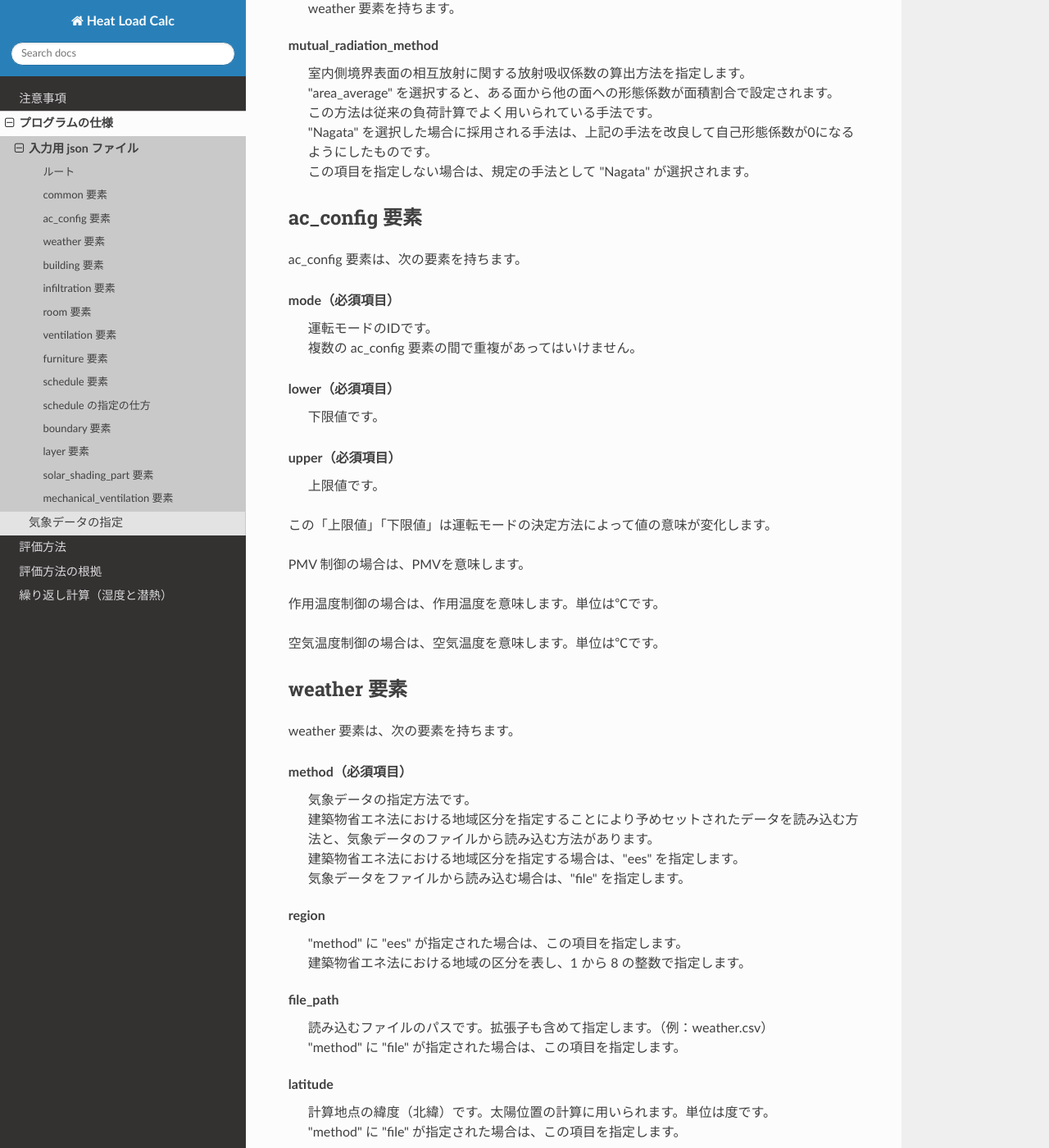
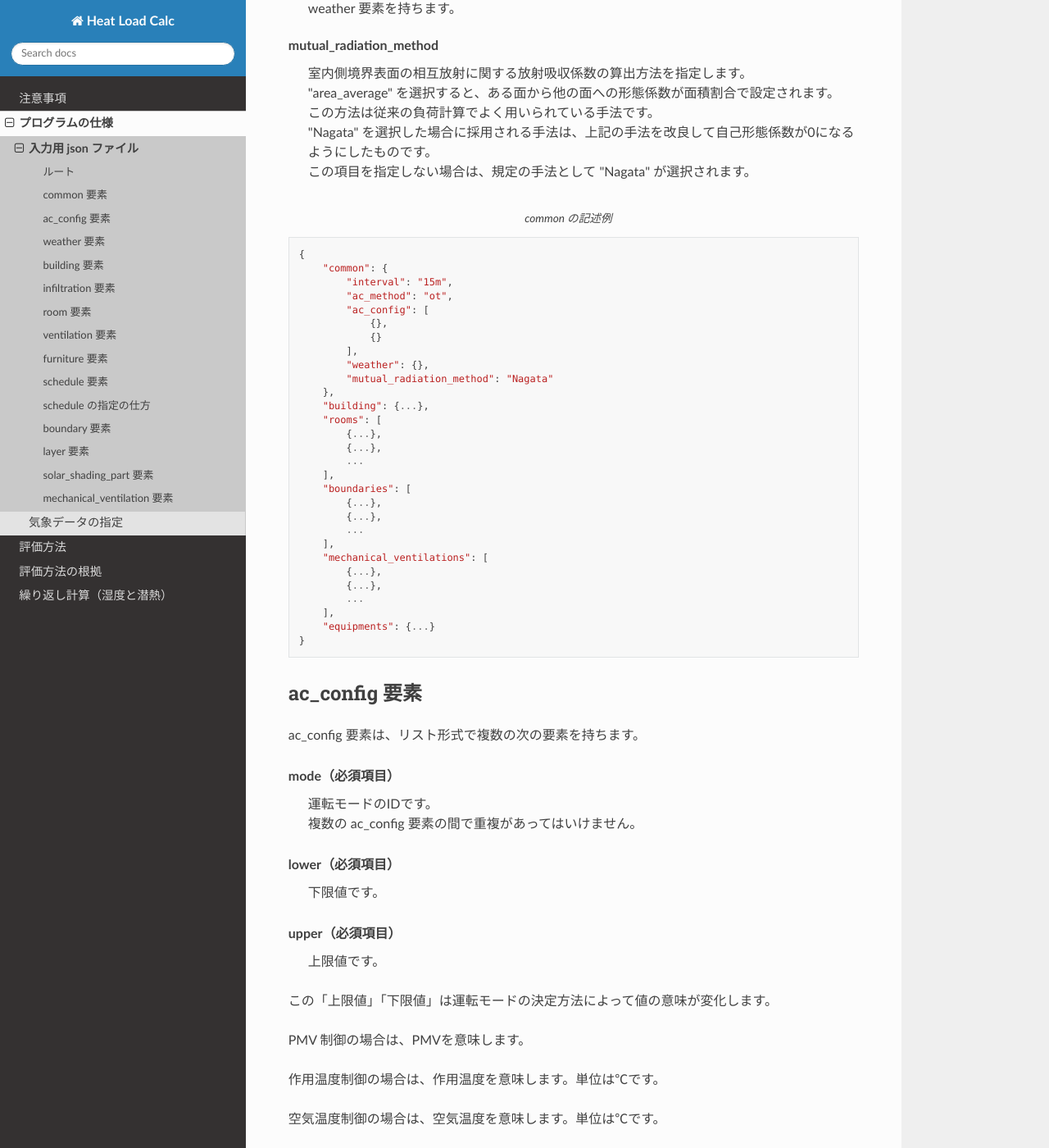
Before and after one commit to HC-Energy/hc-energy-doc-ja, a Sphinx documentation site: the page built from docs/source/contents/02_01_spec_input.rst, in a window 1280 px wide and 1400 px high, scrolled down 2147 px. Shown: the whole window at 82% size. Built offline with Sphinx 7.4.7 and the Read the Docs theme 3.1.0, drawn with Linux system fonts in a browser that asks for light colours.

Commit message:
update spec input

```diff
--- a/docs/source/contents/02_01_spec_input.rst
+++ b/docs/source/contents/02_01_spec_input.rst
@@ -88,11 +88,44 @@ mutual_radiation_method
     | "Nagata" を選択した場合に採用される手法は、上記の手法を改良して自己形態係数が0になるようにしたものです。
     | この項目を指定しない場合は、規定の手法として "Nagata" が選択されます。
 
+.. code-block::
+    :caption: common の記述例
+
+    {
+        "common": {
+            "interval": "15m",
+            "ac_method": "ot",
+            "ac_config": [
+                {},
+                {}
+            ],
+            "weather": {},
+            "mutual_radiation_method": "Nagata"
+        },
+        "building": {...},
+        "rooms": [
+            {...},
+            {...},
+            ...
+        ],
+        "boundaries": [
+            {...},
+            {...},
+            ...
+        ],
+        "mechanical_ventilations": [
+            {...},
+            {...},
+            ...
+        ],
+        "equipments": {...}
+    }
+
 ------------------------------------------------------------------------------------------------------------------------
 ac_config 要素
 ------------------------------------------------------------------------------------------------------------------------
 
-ac_config 要素は、次の要素を持ちます。
+ac_config 要素は、リスト形式で複数の次の要素を持ちます。
 
 mode（必須項目）
     | 運転モードのIDです。
```
